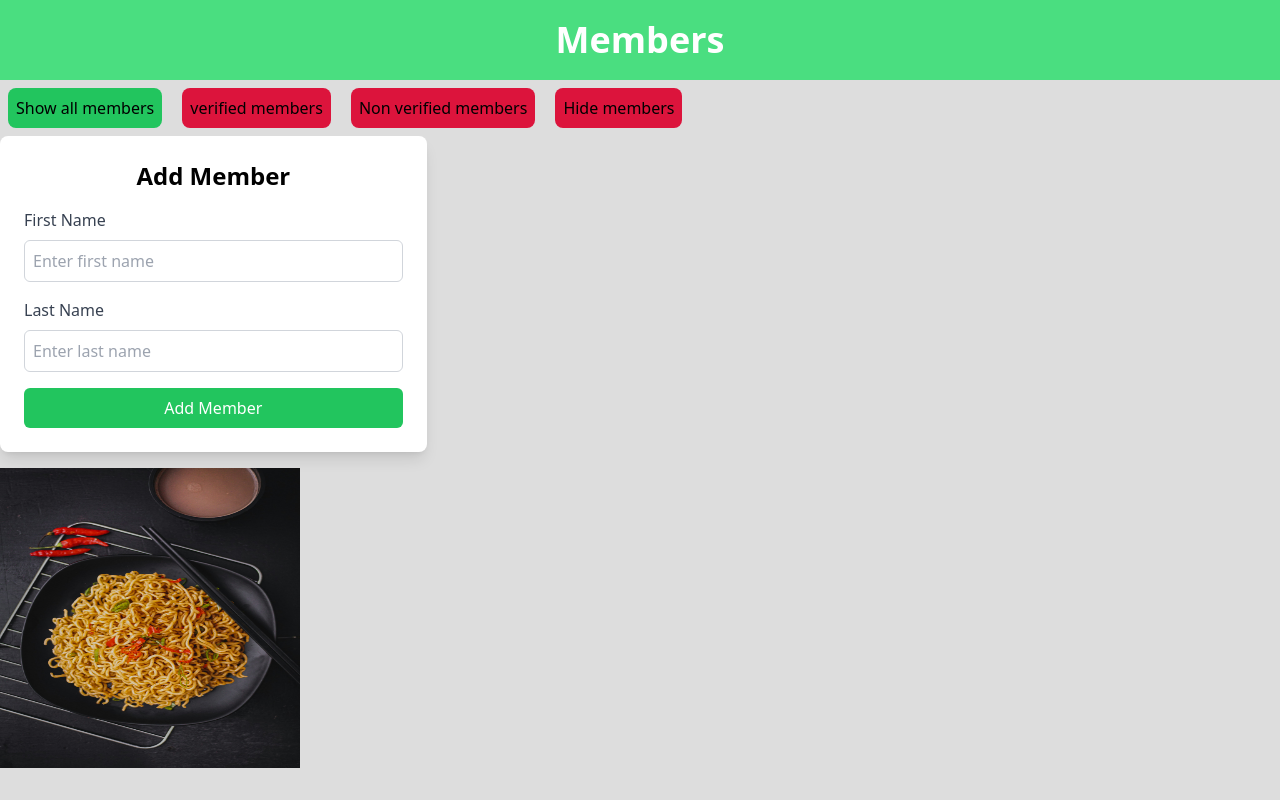
After one commit to joy-mahmud/django-basic-pipenv, a Django app: page /member/addMemberPage/ in a window 1280 px wide. The commit adds this page. Run offline with Django 5.2, Linux system fonts and the light colour scheme; some libraries are stand-ins or nearby versions.

Commit message:
member details page and block content added

```diff
--- a/djangBasicPipenv/urls.py
+++ b/djangBasicPipenv/urls.py
@@ -16,8 +16,10 @@
 """
 from django.contrib import admin
 from django.urls import path,include
+from . import views
 
 urlpatterns = [
+    path("",views.app_home),
     path('admin/', admin.site.urls),
     path('myapp/',include("myapp.urls")),
     path('tasks/',include('todo_app.urls')),
--- /dev/null
+++ b/djangBasicPipenv/views.py
@@ -0,0 +1,5 @@
+from django.http import HttpResponse
+from django.shortcuts import render
+
+def app_home(request):
+    return render(request,'index.html')
--- /dev/null
+++ b/member/templates/add_member.html
@@ -0,0 +1,23 @@
+{% extends "member_home.html" %}
+{% block addMember %}
+<div>
+    <div class="bg-white p-6 rounded-lg shadow-lg w-1/3">
+        <h1 class="text-2xl font-semibold text-center mb-4">Add Member</h1>
+
+        <form action="{% url 'add_member' %}" method="POST">
+            {% csrf_token %}
+            <div class="mb-4">
+                <label for="firstname" class="block text-gray-700 font-medium mb-2">First Name</label>
+                <input type="text" name="firstname" id="firstname" class="w-full p-2 border border-gray-300 rounded-md" placeholder="Enter first name" required>
+            </div>
+
+            <div class="mb-4">
+                <label for="lastname" class="block text-gray-700 font-medium mb-2">Last Name</label>
+                <input type="text" name="lastname" id="lastname" class="w-full p-2 border border-gray-300 rounded-md" placeholder="Enter last name" required>
+            </div>
+
+            <button type="submit" class="w-full bg-green-500 text-white p-2 rounded-md font-medium hover:bg-green-600">Add Member</button>
+        </form>
+    </div>
+</div>
+{% endblock addMember %}
--- a/member/templates/home.html
+++ b/member/templates/member_home.html
@@ -21,31 +21,17 @@
         <button onclick="viewMembers(0)" class="p-2 rounded-lg btn">Non verified members</button>
         <button onclick="hideMembers()" class="p-2 rounded-lg btn">Hide members</button>
     </div>
-    {% comment %} <ul>
-        {% for x in mymembers %}
-          <li>{{ x.firstname }} {{ x.lastname }}</li>
-        {% endfor %}
-      </ul> {% endcomment %}
     <div>
-        <div class="bg-white p-6 rounded-lg shadow-lg w-1/3">
-            <h1 class="text-2xl font-semibold text-center mb-4">Add Member</h1>
+        <ul>
+            {% for member in mymembers %}
+                <li>{{member.firstname}} {{member.lastname}}</li>
 
-            <form action="{% url 'add_member' %}" method="POST">
-                {% csrf_token %}
-                <div class="mb-4">
-                    <label for="firstname" class="block text-gray-700 font-medium mb-2">First Name</label>
-                    <input type="text" name="firstname" id="firstname" class="w-full p-2 border border-gray-300 rounded-md" placeholder="Enter first name" required>
-                </div>
+             {% endfor %}
+        </ul>
+    </div>
+   {% block addMember %}
+   {% endblock addMember %}
 
-                <div class="mb-4">
-                    <label for="lastname" class="block text-gray-700 font-medium mb-2">Last Name</label>
-                    <input type="text" name="lastname" id="lastname" class="w-full p-2 border border-gray-300 rounded-md" placeholder="Enter last name" required>
-                </div>
-
-                <button type="submit" class="w-full bg-green-500 text-white p-2 rounded-md font-medium hover:bg-green-600">Add Member</button>
-            </form>
-        </div>
-    </div>
     <ul id="memberList" class="p-2">
 
     </ul>
@@ -65,7 +51,10 @@
 
                 data.members.forEach(member=>{
                     const listItem = document.createElement('li')
-                    listItem.textContent=`${member.firstname} ${member.lastname}`
+                    const link = document.createElement('a')
+                    link.setAttribute('href',`http://127.0.0.1:8000/member/memberDetails/${member.id}`)
+                    listItem.appendChild(link)
+                    link.textContent=`${member.firstname} ${member.lastname}`
                     listItem.className="py-1 mb-2 px-2 bg-red-300 rounded-lg w-1/4"
                     memberList.appendChild(listItem)
                 })
--- a/member/urls.py
+++ b/member/urls.py
@@ -3,7 +3,9 @@
 
 urlpatterns = [
     path('home/',views.home),
+    path('addMemberPage/',views.add_member_page),
     path('addMember/',views.add_member, name="add_member"),
     path('addMemberByUrl/',views.add_member_by_url),
-    path('viewMembers/',views.view_members)
+    path('viewMembers/',views.view_members),
+    path('memberDetails/<int:id>',views.member_details)
 ]
--- a/member/views.py
+++ b/member/views.py
@@ -12,7 +12,7 @@
     context={
         'mymembers':mymembers
     }
-    return render(request,'home.html',context)
+    return render(request,'member_home.html',context)
 
 def add_member(request):
 
@@ -23,6 +23,8 @@
         return HttpResponse("member added successfully")
     # member= Member(firstname="joy",lastname='mahmud')
     # member.save()
+def add_member_page(request):
+    return render(request,'add_member.html')
 
 def add_member_by_url(request):
     firstname=request.GET.get('firstname')
@@ -57,3 +59,10 @@
         return JsonResponse({"members":memberList})
         #return HttpResponse('non verified')
     return JsonResponse({"members":members})
+
+def member_details(request,id):
+    member=Member.objects.get(pk=id)
+    context={
+        'member_details':member
+    }
+    return render(request,'member_details.html',context)
```
Also changed, not shown: member/templates/member_details.html (added, +13 -0 lines), db.sqlite3.
